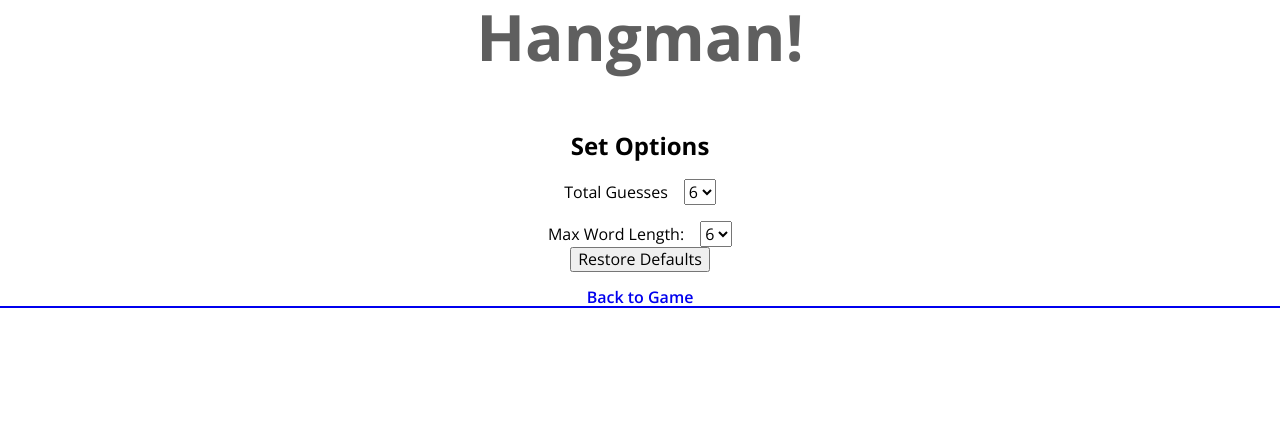
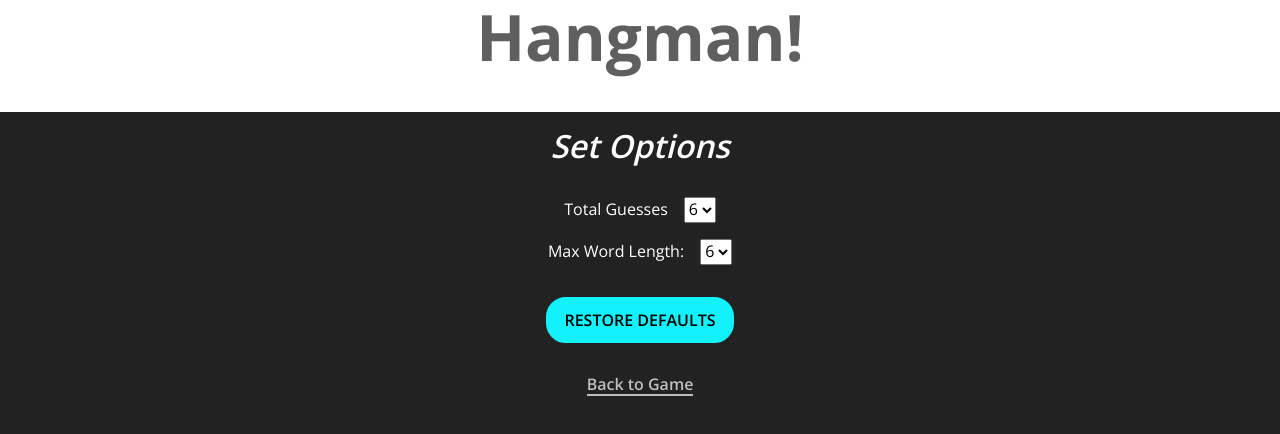
Before and after one commit to gness1804/hangman, a React (Create React App) app: page /options in a window 1280 px wide. Shown: the top 434 px of the page. Built offline with nearby package versions, Linux system fonts and the light colour scheme.

Commit message:
add styling for options page

```diff
--- a/src/Options/index.css
+++ b/src/Options/index.css
@@ -1,3 +1,18 @@
+.options {
+  padding: 1rem 0;
+}
+
+.options > * {
+  margin-bottom: 2rem;
+}
+
+.options-heading {
+  font-size: 2rem;
+  font-style: italic;
+  font-weight: 600;
+  margin-top: 0;
+}
+
 .options-total-guesses-container {
   margin-bottom: 1rem;
 }
@@ -9,5 +24,7 @@
 
 .options-back-home-link {
   display: block;
-  margin-top: 1rem;
+  width: -moz-fit-content;
+  width: fit-content;
+  margin: 0 auto;
 }
--- a/src/Options/index.tsx
+++ b/src/Options/index.tsx
@@ -21,8 +21,8 @@ const Options = ({
   };
 
   return (
-    <div className="options">
-      <h2>Set Options</h2>
+    <div className="options dark">
+      <h2 className="options-heading">Set Options</h2>
       <div className="options-total-guesses-container">
         <label htmlFor="totalGuesses" className="options-total-guesses-label">
           Total Guesses
@@ -62,7 +62,9 @@ const Options = ({
           <option>8</option>
         </select>
       </div>
-      <button onClick={restoreDefaults}>Restore Defaults</button>
+      <button className="utility-button" onClick={restoreDefaults}>
+        Restore Defaults
+      </button>
       <Link className="options-back-home-link" to="/">
         Back to Game
       </Link>
--- a/src/index.css
+++ b/src/index.css
@@ -79,5 +79,5 @@ input {
   font-weight: 600;
   text-transform: uppercase;
   border-radius: 20px;
-  padding: 1rem;
+  padding: 0.75rem 1rem;
 }
```
